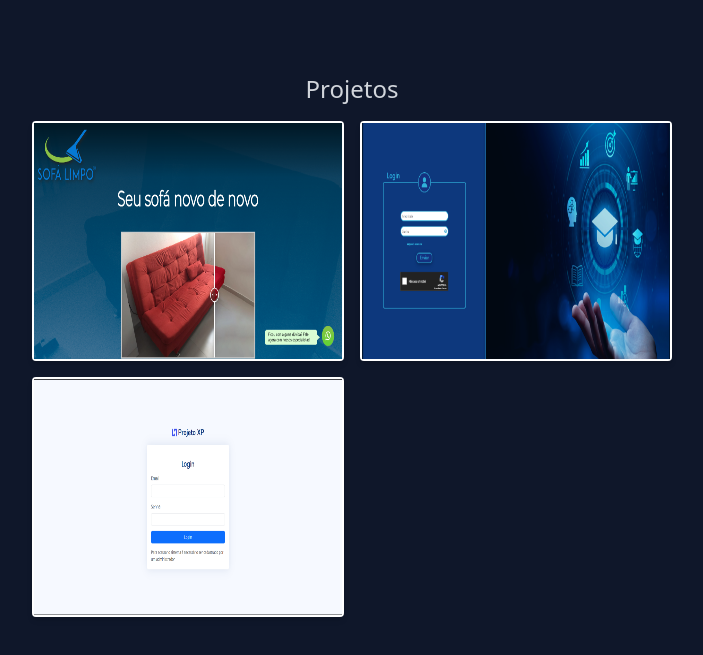
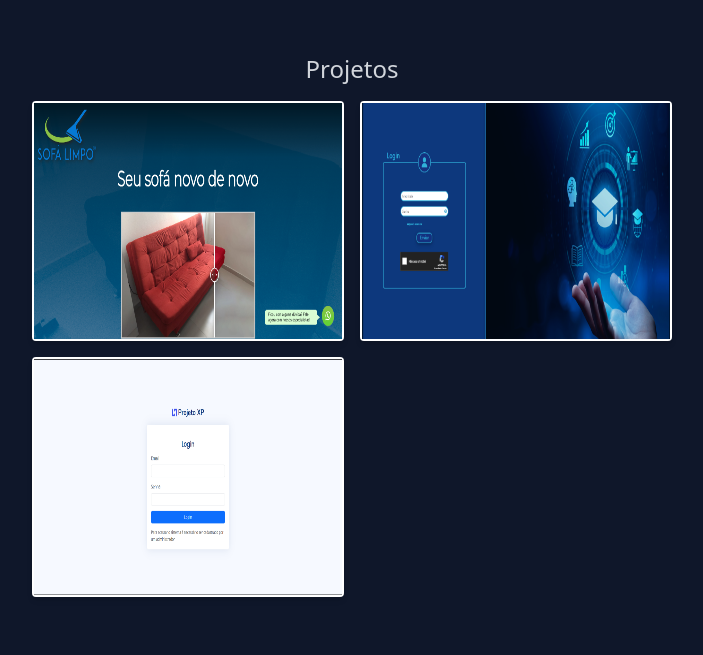
Before and after one commit to matheusbat28/portfolio, a React (Create React App) app: page / in a window 1280 px wide. Shown: the part 1663-2318 px from the top of the page, without its empty margins (288-991 px from the left). Built offline with nearby package versions, Linux system fonts and the light colour scheme.

Commit message:
ajuste no padding no projetos

```diff
--- a/src/App.js
+++ b/src/App.js
@@ -177,7 +177,7 @@ function App() {
         </div>
       </section>
       <section id="code" className="h-full w-full bg-white dark:bg-slate-900 relative">
-        <div className="h-auto w-full flex justify-center items-center flex-col pt-10 absolute gap-4 bg-white dark:bg-slate-900">
+        <div className="h-auto w-full flex justify-center items-center flex-col pt-5 absolute gap-4 bg-white dark:bg-slate-900">
           <h3 className="text-2xl text-gray-700 dark:text-gray-300">Projetos</h3>
           <div className="w-80 md:w-1/2 h-full text-gray-700 dark:text-white grid grid-cols-1 lg:grid-cols-2 gap-4 bg-white dark:bg-slate-900 mb-24 md:mb-0">
             <div className="flex flex-col items-center justify-center gap-2 h-60 border-slate-900 border-2 dark:border-white shadow-md rounded transition-transform relative" onMouseEnter={() => setIsHoverSF(true)} onMouseLeave={() => setIsHoverSF(false)}>
```
